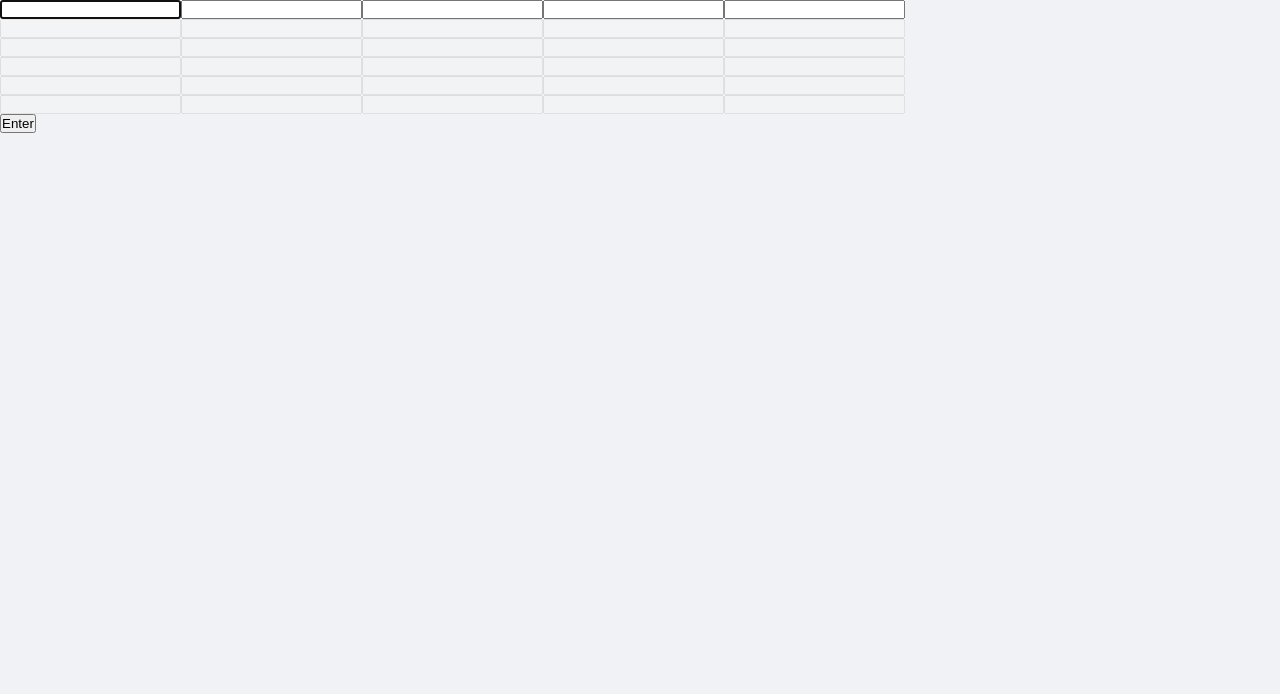
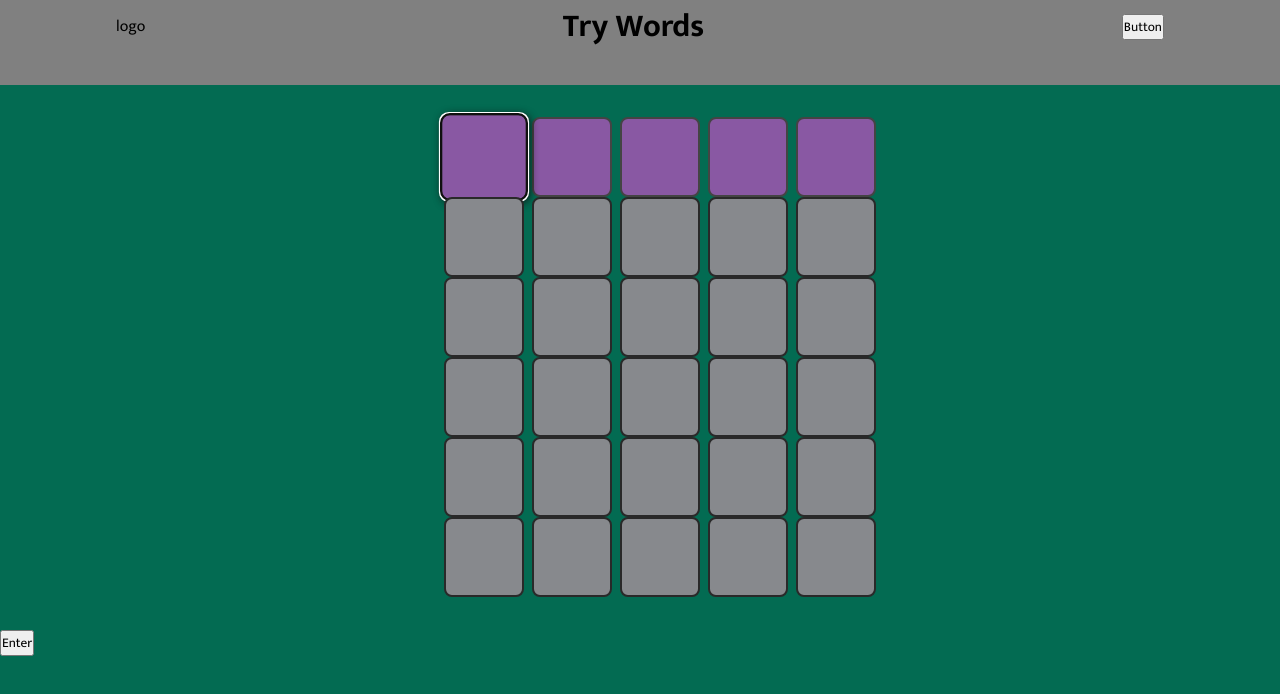
Before and after one commit to leoovogel/try-words, a React (Create React App) app: page / in a window 1280 px wide. Shown: the top 694 px of the page. Built offline with nearby package versions, Linux system fonts and the light colour scheme.

Commit message:
style: initial basic styling

```diff
--- a/public/index.html
+++ b/public/index.html
@@ -1,9 +1,12 @@
 <!DOCTYPE html>
 <html lang="pt-br">
   <head>
+    <link rel="preconnect" href="https://fonts.googleapis.com">
+    <link rel="preconnect" href="https://fonts.gstatic.com" crossorigin>
     <meta charset="utf-8" />
     <meta name="viewport" content="width=device-width, initial-scale=1" />
     <title>Try Words</title>
+    <link href="https://fonts.googleapis.com/css2?family=Mukta:wght@300;400;700&display=swap" rel="stylesheet">
   </head>
   <body>
     <noscript>You need to enable JavaScript to run this app.</noscript>
--- /dev/null
+++ b/src/components/Header/index.tsx
@@ -0,0 +1,13 @@
+import { Container, Content } from './styles';
+
+export default function index() {
+  return (
+    <Container>
+      <Content>
+        <p>logo</p>
+        <h1>Try Words</h1>
+        <button type="button">Button</button>
+      </Content>
+    </Container>
+  );
+}
--- /dev/null
+++ b/src/components/Header/styles.ts
@@ -0,0 +1,15 @@
+import styled from 'styled-components';
+
+export const Container = styled.header`
+  background: gray;
+`;
+
+export const Content = styled.div`
+  max-width: 1080px;
+  margin: 0 auto;
+
+  padding: 0 1rem 2rem;
+  display: flex;
+  align-items: center;
+  justify-content: space-between;
+`;
--- a/src/components/InputLetter/index.tsx
+++ b/src/components/InputLetter/index.tsx
@@ -1,7 +1,7 @@
 import { useContext } from 'react';
 
 import tryWordContext from '../../context/tryWordContext';
-// import { Input } from './style';
+import { Input } from './styles';
 
 interface IInputLetterProps {
   handleChangeWord: any;
@@ -18,7 +18,7 @@ export function InputLetter({
   const { gameInfo } = useContext<any>(tryWordContext);
 
   return (
-    <input
+    <Input
       type="text"
       onChange={handleChangeWord}
       className={`${line}-${letter}`}
--- a/src/components/InputLetter/style.ts
+++ b/src/components/InputLetter/styles.ts
@@ -1,16 +1,17 @@
 import styled from 'styled-components';
 
 export const Input = styled.input`
-  width: 80px;
-  height: 80px;
-  background-color: #4ff;
+  width: 5rem;
+  height: 5rem;
+  background-color: var(--roxo-claro);
   border-radius: 10%;
-  line-height: 1rem;
   text-transform: uppercase;
   border: 0.125rem solid #444;
-  margin: 0.05rem;
   text-align: center;
   font-size: 3rem;
+  font-weight: 700;
+  caret-color: transparent;
+  cursor: pointer;
 
   transition: filter 0.2s;
 
@@ -19,7 +20,7 @@ export const Input = styled.input`
   }
 
   &:disabled{
-    background-color: #ddd;
+    background-color: var(--cinza1);
   }
 
   &:focus{
--- a/src/components/WordLine/index.tsx
+++ b/src/components/WordLine/index.tsx
@@ -5,6 +5,7 @@ import {
 import { IWordLineProps } from '../../utils/types';
 import tryWordContext from '../../context/tryWordContext';
 import { InputLetter } from '../InputLetter';
+import { Line } from './styles';
 
 export function WordLine({ ...rest }: IWordLineProps) {
   const [currentFocus, setCurrentFocus] = useState(0);
@@ -37,7 +38,7 @@ export function WordLine({ ...rest }: IWordLineProps) {
   };
 
   return (
-    <div ref={lineElement}>
+    <Line ref={lineElement}>
       {rest.word.map((letter, index) => (
         <InputLetter
           handleChangeWord={handleChangeWord}
@@ -48,6 +49,6 @@ export function WordLine({ ...rest }: IWordLineProps) {
           isActive={rest.isActive}
         />
       ))}
-    </div>
+    </Line>
   );
 }
--- /dev/null
+++ b/src/components/WordLine/styles.ts
@@ -0,0 +1,7 @@
+import styled from 'styled-components';
+
+export const Line = styled.div`
+  display: grid;
+  grid-template-columns: repeat(5, 1fr);
+  gap: 0.5rem;
+`;
--- a/src/components/WordTable/index.tsx
+++ b/src/components/WordTable/index.tsx
@@ -5,6 +5,7 @@ import { ILineList } from '../../utils/types';
 import tryWordContext from '../../context/tryWordContext';
 import { Button } from '../Button';
 import { WordLine } from '../WordLine';
+import { Container } from './styles';
 
 export default function wordTable() {
   const [lines, setLines] = useState<ILineList[]>(game.lineList);
@@ -13,7 +14,7 @@ export default function wordTable() {
 
   return (
     <>
-      <div>
+      <Container>
         {lines.map((line: ILineList) => (
           <WordLine
             key={line.id}
@@ -24,7 +25,7 @@ export default function wordTable() {
             setLines={setLines}
           />
         ))}
-      </div>
+      </Container>
       <div>
         <Button value="Enter" onClick={setNewTry} />
       </div>
--- /dev/null
+++ b/src/components/WordTable/styles.ts
@@ -0,0 +1,8 @@
+import styled from 'styled-components';
+
+export const Container = styled.div`
+  max-width: 425px;
+  margin: 0 auto;
+
+  padding: 2rem 1rem 2rem;
+`;
--- a/src/pages/Home.tsx
+++ b/src/pages/Home.tsx
@@ -1,7 +1,11 @@
 import WordTable from '../components/WordTable';
+import Header from '../components/Header';
 
 export default function Home() {
   return (
-    <WordTable />
+    <>
+      <Header />
+      <WordTable />
+    </>
   );
 }
--- a/src/styles/global.ts
+++ b/src/styles/global.ts
@@ -2,7 +2,20 @@ import { createGlobalStyle } from 'styled-components';
 
 export const GlobalStyle = createGlobalStyle`
   :root {
-    --background: #f0f2f5
+    --background: #036b52;
+    --verde-escuro: #036b52;
+    --verde-claro: #2fc18c;
+    --roxo-escuro: #41197f;
+    --roxo-claro: #8958a3;
+    --azul-escuro: #006dfb;
+    --azul-claro: #00d5e2;
+    --branco: #ffffff;
+    --cinza1: #e1e5eb;
+    --cinza2: #444955;
+    --cinza3: #1a1b1c;
+    --wrong: #dc2525
+    --right: #2fc18c
+    --displaced: #facc15
   }
 
   * {
@@ -26,12 +39,21 @@ export const GlobalStyle = createGlobalStyle`
     --webkit-font-smoothing: antialiased;
   }
 
+  body, input, textarea, button {
+    font-family: 'Mukta', sans-serif;
+    font-weight: 400;
+  }
+
+  h1, h2, h3, h4, h5, h6, strong {
+    font-weight: 700;
+  }
+
   button {
     cursor: pointer;
   }
 
   [disabled] {
-    filter: opacity(0.5);
+    filter: brightness(0.6);
     cursor: default;
   }
 `;
```
